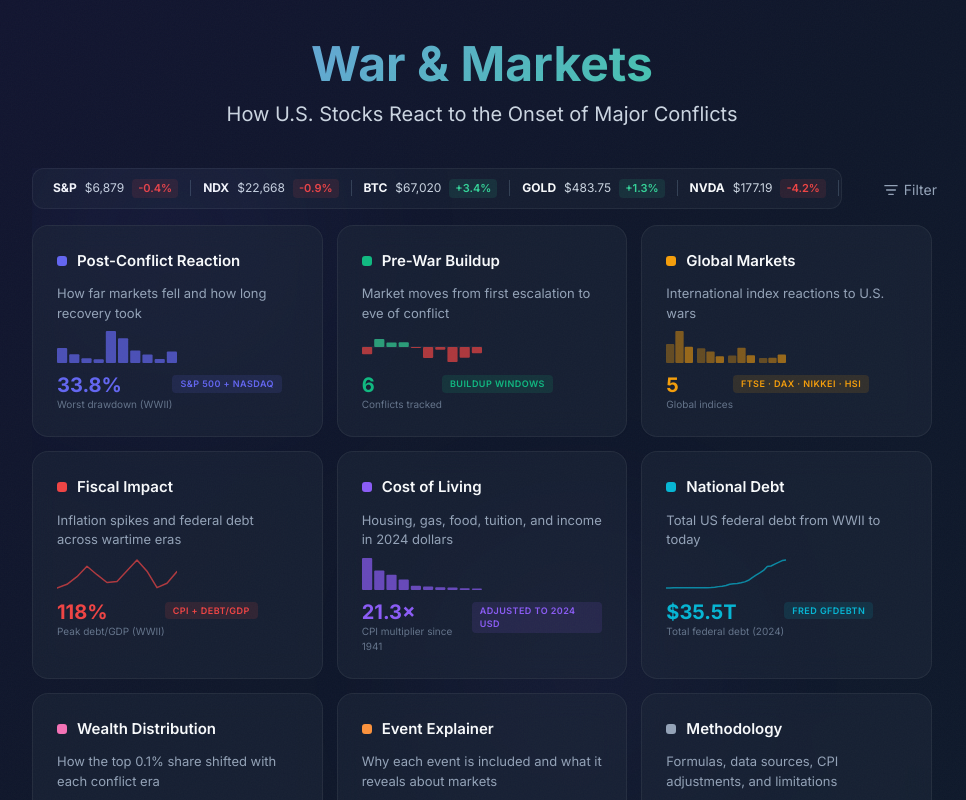
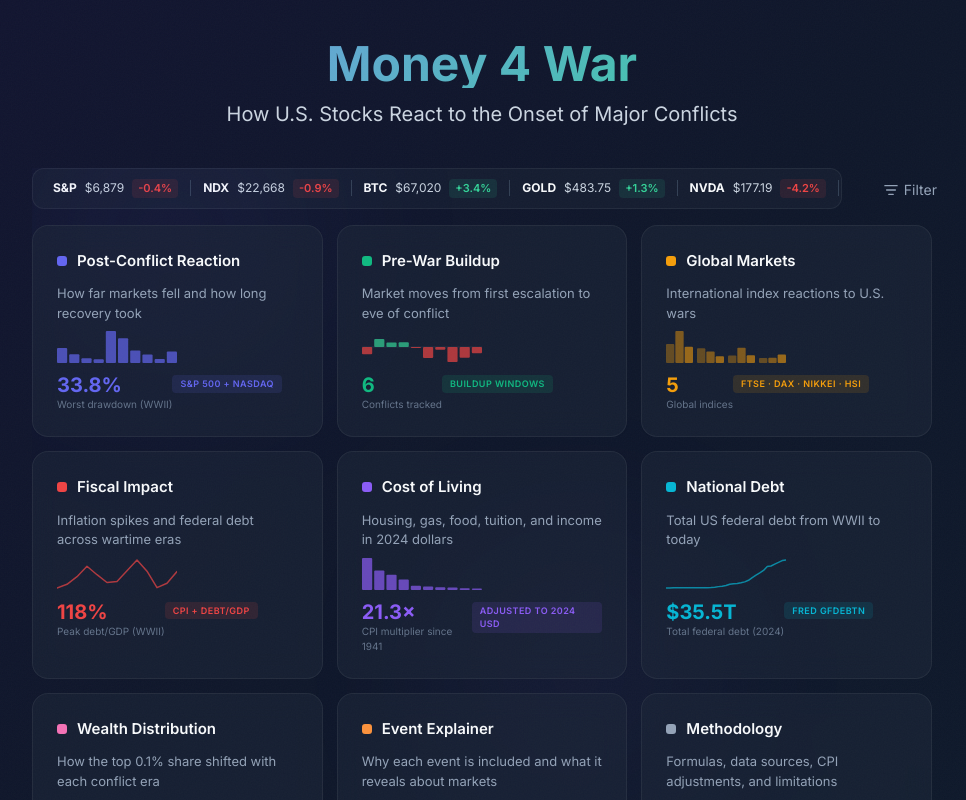
Before and after one commit to azaidi06/fin, a React (Vite) app in the folder war-markets-react/: page / in a window 1280 px wide. Shown: the top 800 px of the page, without its empty margins (158-1124 px from the left). Built offline with nearby package versions, Linux system fonts and the light colour scheme.

Commit message:
update site title

```diff
--- a/war-markets-react/index.html
+++ b/war-markets-react/index.html
@@ -4,7 +4,7 @@
     <meta charset="UTF-8" />
     <link rel="icon" type="image/svg+xml" href="/vite.svg" />
     <meta name="viewport" content="width=device-width, initial-scale=1.0" />
-    <title>War & Markets — React</title>
+    <title>Money 4 War</title>
     <link rel="preconnect" href="https://fonts.googleapis.com" />
     <link rel="preconnect" href="https://fonts.gstatic.com" crossorigin />
     <link href="https://fonts.googleapis.com/css2?family=Inter:wght@400;500;600;700&display=swap" rel="stylesheet" />
--- a/war-markets-react/src/components/Header.jsx
+++ b/war-markets-react/src/components/Header.jsx
@@ -27,7 +27,7 @@ export default function Header({ compact }) {
   return (
     <header className="text-center mb-10">
       <h1 className="animated-gradient-text text-4xl sm:text-5xl font-bold mb-3">
-        War & Markets
+        Money 4 War
       </h1>
       {compact ? (
         <p className="text-lg sm:text-xl" style={{ color: "#CBD5E1" }}>
```
